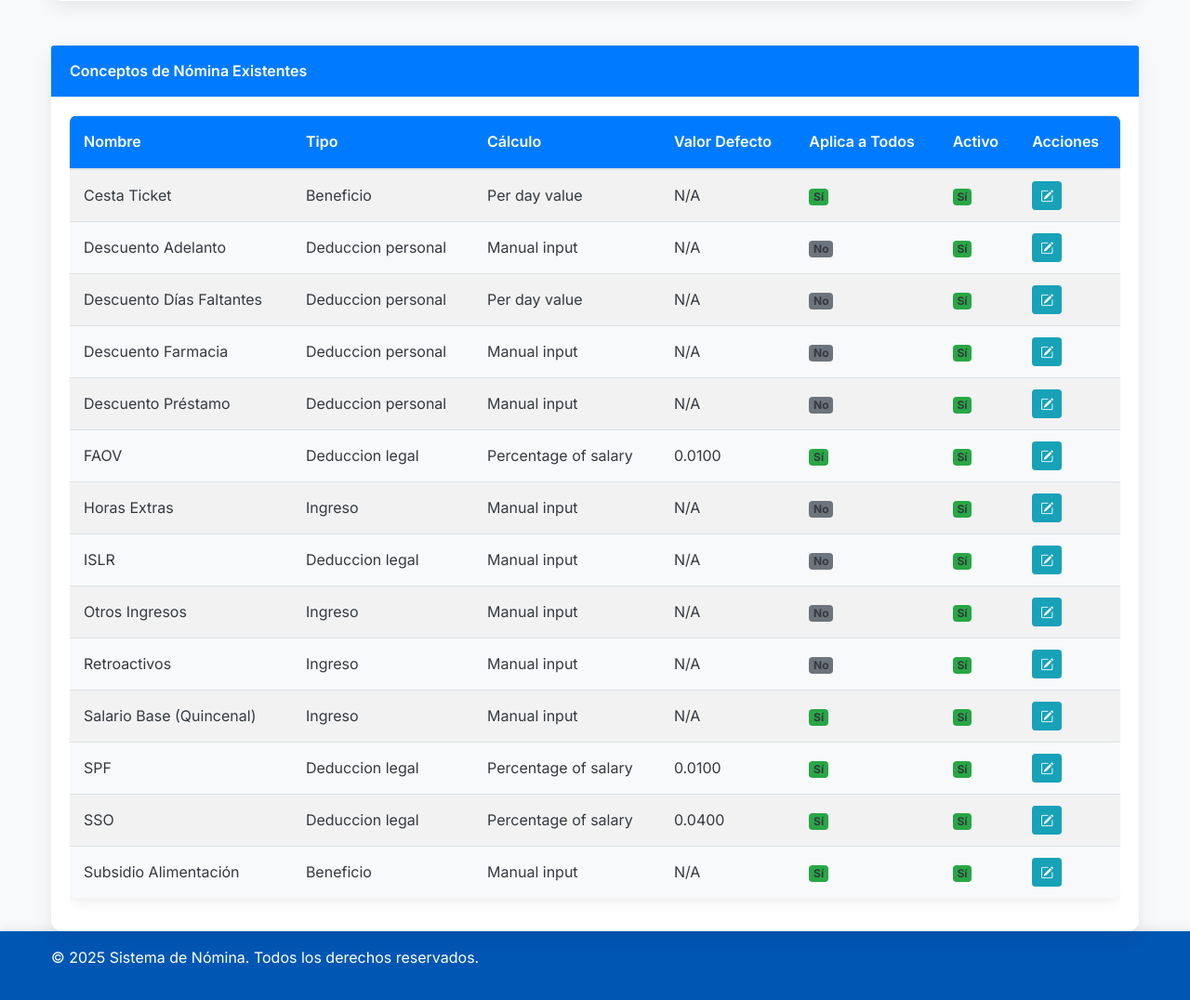
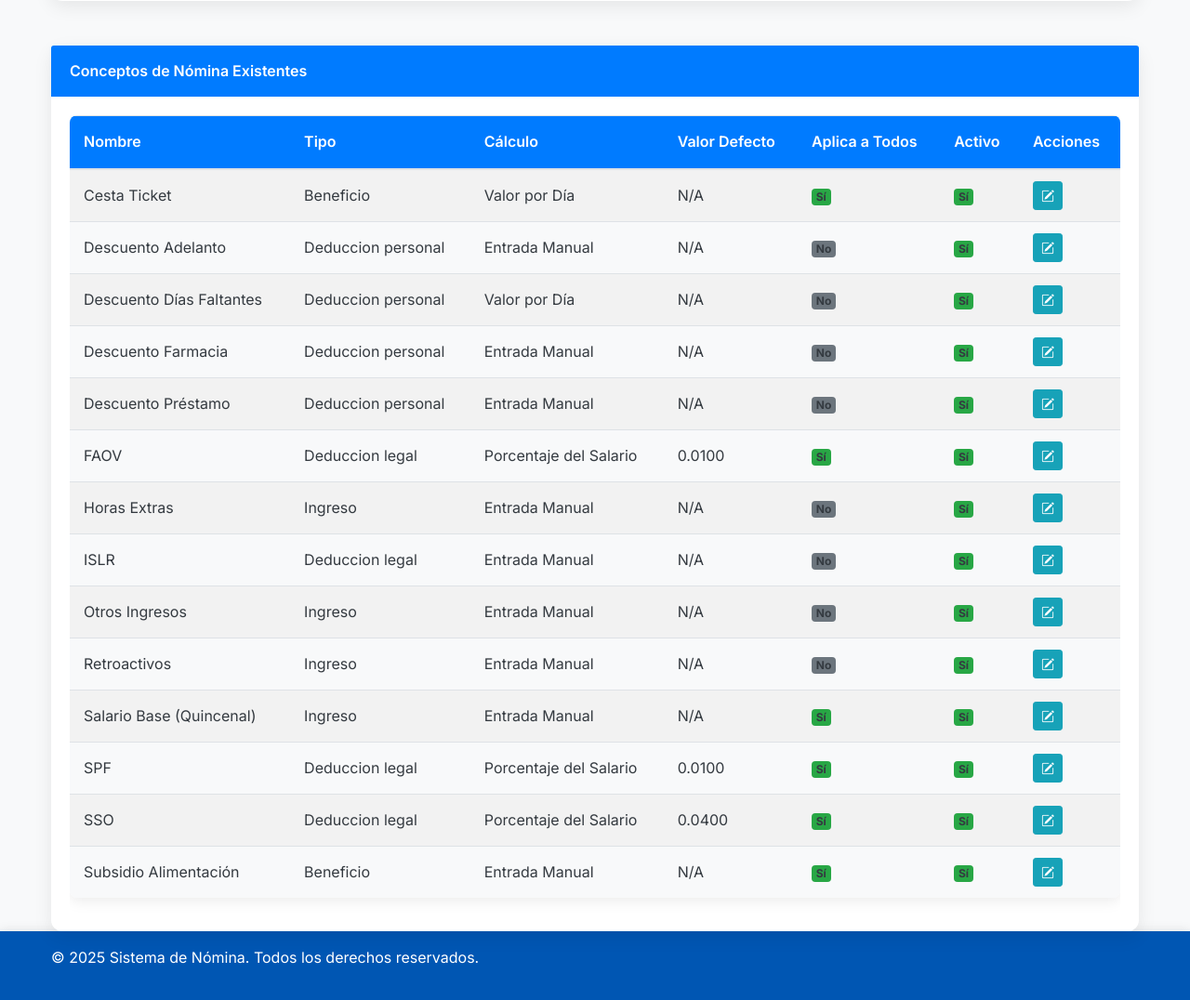
Before and after one commit to Salvaberticci/Payroll-System-Valfor, a PHP site: page /payroll_concepts.php in a window 1280 px wide. Shown: the part 726-1802 px from the top of the page at 93% size. Run offline with PHP 8.4, Linux system fonts and the light colour scheme; a user stored in the database is signed in; data comes from the database, SQL or seed files in the repository.

Commit message:
fix: Translate calculation type column to Spanish in payroll concepts

```diff
--- a/public/payroll_concepts.php
+++ b/public/payroll_concepts.php
@@ -247,7 +247,15 @@ if ($_SERVER['REQUEST_METHOD'] === 'POST') {
                                     <tr>
                                         <td><?php echo htmlspecialchars($c['name']); ?></td>
                                         <td><?php echo htmlspecialchars(ucfirst(str_replace('_', ' ', $c['type']))); ?></td>
-                                        <td><?php echo htmlspecialchars(ucfirst(str_replace('_', ' ', $c['calculation_type']))); ?></td>
+                                        <td><?php
+                                            $calculation_type_spanish = [
+                                                'fixed_value' => 'Valor Fijo',
+                                                'percentage_of_salary' => 'Porcentaje del Salario',
+                                                'per_day_value' => 'Valor por Día',
+                                                'manual_input' => 'Entrada Manual'
+                                            ];
+                                            echo htmlspecialchars($calculation_type_spanish[$c['calculation_type']] ?? $c['calculation_type']);
+                                        ?></td>
                                         <td><?php echo !is_null($c['default_value']) ? htmlspecialchars(number_format($c['default_value'], 4)) : 'N/A'; ?></td>
                                         <td>
                                             <?php if ($c['applies_to_all']): ?>
```
